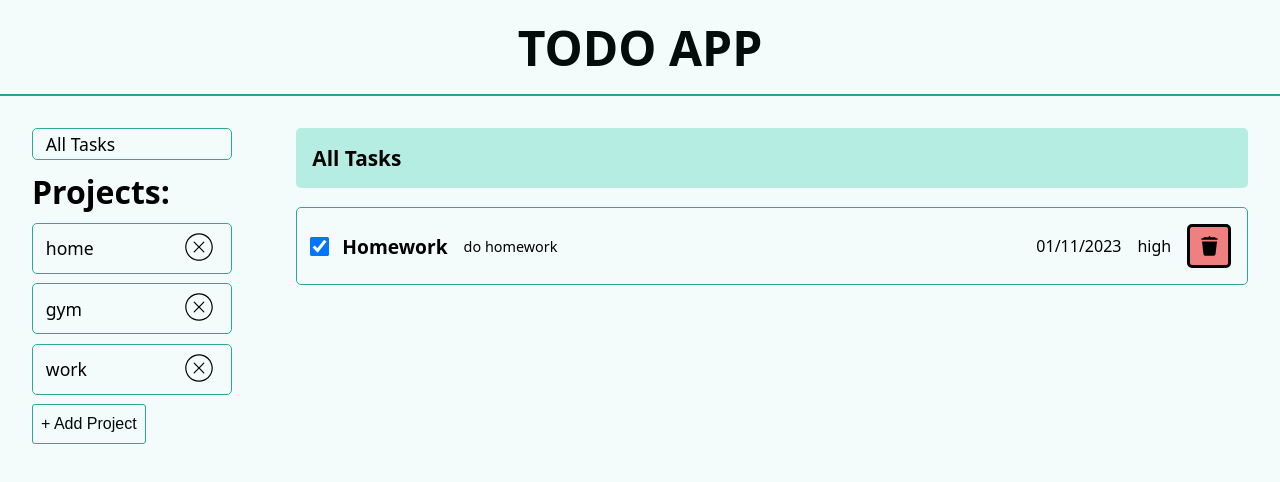
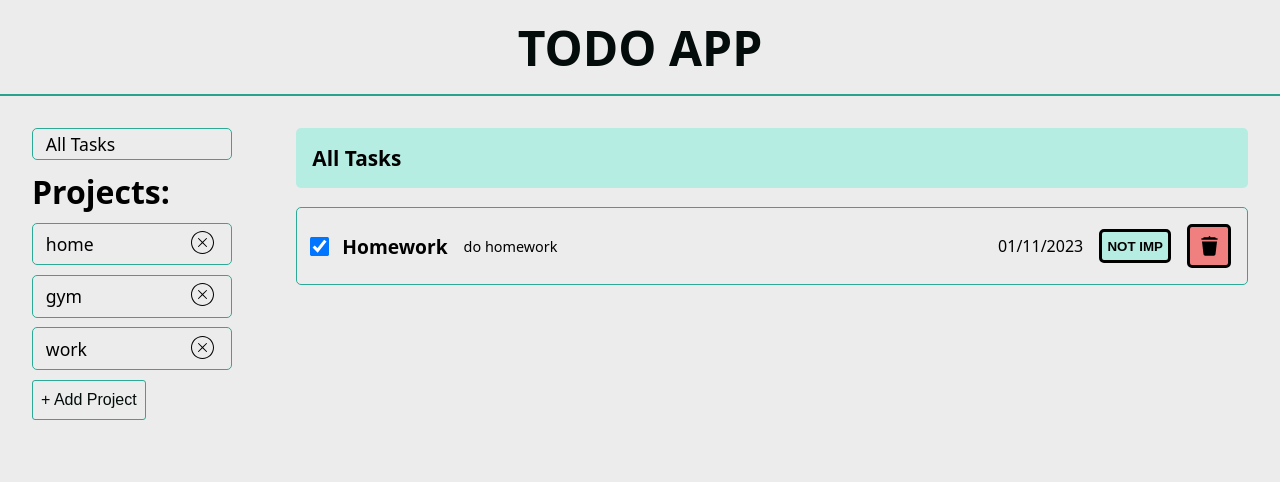
Before and after one commit to Aniket356/todo-app, a website built with webpack: page dist/index.html in a window 1280 px wide. Both pictures are taken after a click on the checkbox 319 px from the left and 246 px from the top of the page. Built offline with nearby package versions, Linux system fonts and the light colour scheme.

Commit message:
mark todos as important, completed and delete todos

```diff
--- a/src/assets/style.css
+++ b/src/assets/style.css
@@ -6,7 +6,7 @@
 
 :root {
     --text: #030c0b;
-    --background: #f3fcfa;
+    --background: #ececec;
     --primary: #29a38f;
     --secondary: #b6ede3;
     --accent: #2bab96;
@@ -69,8 +69,12 @@ main {
     background-color: transparent;
     border: none;
     cursor: pointer;
-    padding: 0.3rem;
     border-radius: 5px;
+    padding: 0.2rem;
+}
+
+.sidebar li button:hover {
+    background-color: var(--primary);
 }
 
 .sidebar li:hover {
@@ -147,6 +151,27 @@ main {
     font-size: 0.9rem;
 }
 
+.todo button.mark-imp-btn {
+    padding: 0.5em 0.3em;
+    cursor: pointer;
+    border-radius: 5px;
+    border: 3px solid black;
+    font-weight: bold;
+    width: 4.5rem;
+}
+
+.todo button.mark-imp-btn:active{
+    transform: scale(0.96);
+}
+
+.todo button.not-important {
+    background-color: var(--secondary);
+}
+
+.todo button.important {
+    background-color:crimson;
+}
+
 
 .todo button.del {
     padding: 0.4rem;
--- a/src/functions.js
+++ b/src/functions.js
@@ -13,3 +13,29 @@ export function addTodoToProject(title, desc, dueDate,  projectName, projectsLis
 export function deleteProject(projectsList, projectName){
     delete projectsList[projectName];
 }
+
+export function changeImportance(todo) {
+    todo.isImportant = todo.isImportant === true ? false : true;
+}
+
+export function toggleCompleted(todo, checkboxState) {
+    todo.completed = checkboxState === true ? true : false;
+}
+
+export function deleteToDo(todo, project) {
+    const index = project.indexOf(todo);
+    project.splice(index, 1);
+}
+
+export function getFormattedDate(date) {
+    // console.log(date);
+    var year = date.getFullYear();
+
+    var month = (1 + date.getMonth()).toString();
+    month = month.length > 1 ? month : '0' + month;
+
+    var day = date.getDate().toString();
+    day = day.length > 1 ? day : '0' + day;
+
+    return day + '/' + month + '/' + year;
+}
--- a/src/render-main-page.js
+++ b/src/render-main-page.js
@@ -1,5 +1,6 @@
-import { deleteProject } from "./functions";
+import { changeImportance, deleteProject, toggleCompleted, deleteToDo, getFormattedDate } from "./functions";
 import { addNewProjectForm, addNewToDoForm } from "./render-forms";
+import ToDo from "./todo";
 
 export function renderSidebar(projects) {
     const sidebar = document.querySelector('.sidebar');
@@ -37,7 +38,7 @@ export function renderSidebar(projects) {
         })
 
         const delBtn = document.createElement('button');
-        delBtn.innerHTML = `<svg xmlns="http://www.w3.org/2000/svg" x="0px" y="0px" width="30" height="30" viewBox="0 0 50 50">
+        delBtn.innerHTML = `<svg xmlns="http://www.w3.org/2000/svg" x="0px" y="0px" width="25" height="25" viewBox="0 0 50 50">
         <path d="M 25 2 C 12.309534 2 2 12.309534 2 25 C 2 37.690466 12.309534 48 25 48 C 37.690466 48 48 37.690466 48 25 C 48 12.309534 37.690466 2 25 2 z M 25 4 C 36.609534 4 46 13.390466 46 25 C 46 36.609534 36.609534 46 25 46 C 13.390466 46 4 36.609534 4 25 C 4 13.390466 13.390466 4 25 4 z M 32.990234 15.986328 A 1.0001 1.0001 0 0 0 32.292969 16.292969 L 25 23.585938 L 17.707031 16.292969 A 1.0001 1.0001 0 0 0 16.990234 15.990234 A 1.0001 1.0001 0 0 0 16.292969 17.707031 L 23.585938 25 L 16.292969 32.292969 A 1.0001 1.0001 0 1 0 17.707031 33.707031 L 25 26.414062 L 32.292969 33.707031 A 1.0001 1.0001 0 1 0 33.707031 32.292969 L 26.414062 25 L 33.707031 17.707031 A 1.0001 1.0001 0 0 0 32.990234 15.986328 z"></path>
         </svg>`;
         delBtn.classList.add('delete-project');
@@ -80,7 +81,7 @@ export function renderToDos(projectsList, project){
     const todosList = document.createElement('ul');
 
     projectsList[project].forEach(todo => {
-        appendToDo(todo, todosList);
+        appendToDo(todo, projectsList[project], projectsList, todosList, false);
     })
     todosDiv.appendChild(todosList);
 
@@ -110,14 +111,14 @@ export function renderAllTodos(projectsList) {
 
     for(const project in projectsList){
         projectsList[project].forEach(todo => {
-            appendToDo(todo, todosList);
+            appendToDo(todo, projectsList[project], projectsList, todosList, true);
         })
     }
 
     todosDiv.appendChild(todosList);
 }
 
-function appendToDo(todo, todosList) {
+function appendToDo(todo, project, projectsList, todosList, renderAll) {
     const li = document.createElement('li');
     li.classList.add('todo');
 
@@ -128,6 +129,11 @@ function appendToDo(todo, todosList) {
     completedCheckbox.setAttribute('type', 'checkbox');
     completedCheckbox.setAttribute('name', 'completed');
     completedCheckbox.classList.add('completed');
+
+    completedCheckbox.addEventListener('click', () => {
+        toggleCompleted(todo, completedCheckbox.checked);
+    })
+
     div1.appendChild(completedCheckbox);
 
     const title = document.createElement('p');
@@ -147,40 +153,39 @@ function appendToDo(todo, todosList) {
 
     const dueDateP = document.createElement('p');
     dueDateP.classList.add('due-date');
-    if(isNaN(todo.dueDate)){
-        dueDateP.textContent = "no due date";
-    }
-    else{
-        dueDateP.textContent = getFormattedDate(todo.dueDate);
-    }
+    dueDateP.textContent = isNaN(todo.dueDate) ? "no due date" : getFormattedDate(todo.dueDate);
     div2.appendChild(dueDateP);
 
-    const priorityP = document.createElement('p');
-    priorityP.classList.add('priority');
-    priorityP.textContent = todo.priority;
-    div2.appendChild(priorityP);
+    const markImpBtn = document.createElement('button');
+    markImpBtn.classList.add('mark-imp-btn');
+    markImpBtn.classList.add(`${todo.isImportant === true ? "important" : "not-important"}`);
+    markImpBtn.textContent = todo.isImportant === true ? "IMP" : "NOT IMP";
+
+    markImpBtn.addEventListener('click', () => {
+        changeImportance(todo);
+        markImpBtn.classList.remove('important');
+        markImpBtn.classList.remove('not-important');
+        markImpBtn.classList.add(`${todo.isImportant === true ? "important" : "not-important"}`);
+        markImpBtn.textContent = todo.isImportant === true ? "IMP" : "NOT IMP";
+    })
+
+    div2.appendChild(markImpBtn);
 
     const delButton = document.createElement('button');
     delButton.classList.add('del');
     delButton.innerHTML = `<svg xmlns="http://www.w3.org/2000/svg" x="0px" y="0px" width="25" height="25" viewBox="0 0 30 30">
                         <path d="M 14.984375 2.4863281 A 1.0001 1.0001 0 0 0 14 3.5 L 14 4 L 8.5 4 A 1.0001 1.0001 0 0 0 7.4863281 5 L 6 5 A 1.0001 1.0001 0 1 0 6 7 L 24 7 A 1.0001 1.0001 0 1 0 24 5 L 22.513672 5 A 1.0001 1.0001 0 0 0 21.5 4 L 16 4 L 16 3.5 A 1.0001 1.0001 0 0 0 14.984375 2.4863281 z M 6 9 L 7.7929688 24.234375 C 7.9109687 25.241375 8.7633438 26 9.7773438 26 L 20.222656 26 C 21.236656 26 22.088031 25.241375 22.207031 24.234375 L 24 9 L 6 9 z"></path>
                         </svg>`;
+
+    delButton.addEventListener('click', () => {
+        deleteToDo(todo, project);
+        if(renderAll) renderAllTodos(projectsList);
+        else renderToDos(projectsList, project);
+    })
+
     div2.appendChild(delButton);
 
     li.appendChild(div2);
 
     todosList.appendChild(li);
 }
-
-function getFormattedDate(date) {
-    // console.log(date);
-    var year = date.getFullYear();
-
-    var month = (1 + date.getMonth()).toString();
-    month = month.length > 1 ? month : '0' + month;
-
-    var day = date.getDate().toString();
-    day = day.length > 1 ? day : '0' + day;
-
-    return day + '/' + month + '/' + year;
-}
--- a/src/todo.js
+++ b/src/todo.js
@@ -1,9 +1,9 @@
-function ToDo(title, description, dueDate, priority, completed){
+function ToDo(title, description, dueDate, isImportant, completed){
     return {
         title,
         description,
         dueDate,
-        priority,
+        isImportant,
         completed,
     };
 }
```
Also changed, not shown: dist/main.js.
